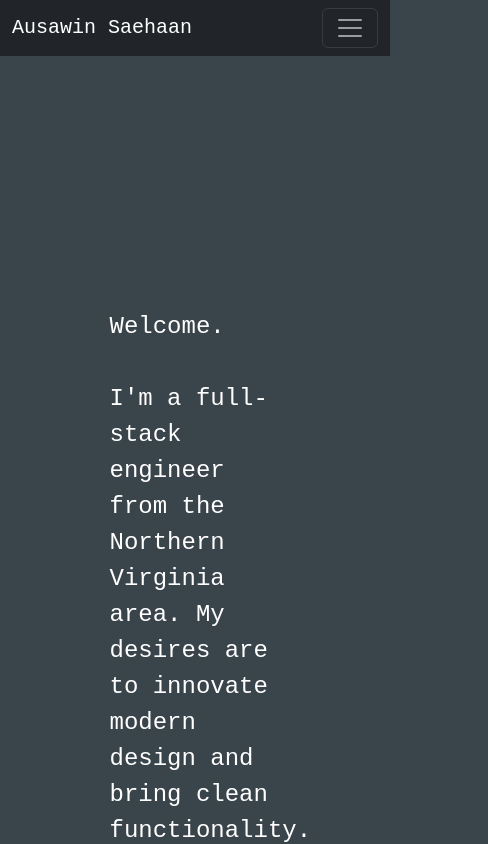
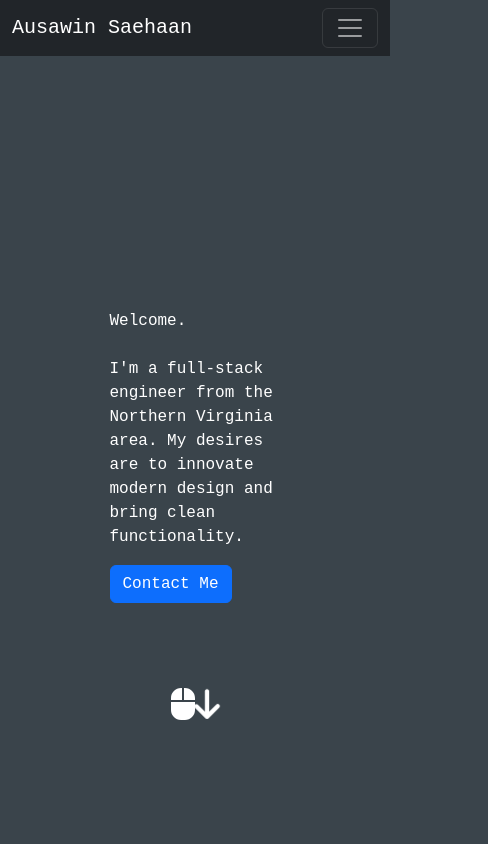
Before and after one commit to saehaana/html-css-prac, a React (Create React App) app: page / in a window 390 px wide. Shown: the top 844 px of the page, 488 px wide, since content can reach past the window. Built offline with nearby package versions, Linux system fonts and the light colour scheme.

Commit message:
reduced welcome message font size to fit viewport, increased font size when wider than 600px

```diff
--- a/src/stylesheets/App.css
+++ b/src/stylesheets/App.css
@@ -5,6 +5,7 @@
 html,body{
     margin: 0;
     height: 100%;
+    overflow-x: hidden;
     background-color: rgb(58, 68, 75);
 }
 .preloader{
--- a/src/stylesheets/Home.css
+++ b/src/stylesheets/Home.css
@@ -13,8 +13,15 @@
     position: relative;
     width: 50%;
 }
-.message{
-    font-size: 1.5rem;
+@media only screen and (max-width: 600px){
+    h1,p {
+        font-size: 1.0rem;
+    }
+}
+@media only screen and (min-width: 601px) {
+    h1,p {
+        font-size: 1.5rem;
+    }
 }
 .contact-box{
     position: relative;
```
